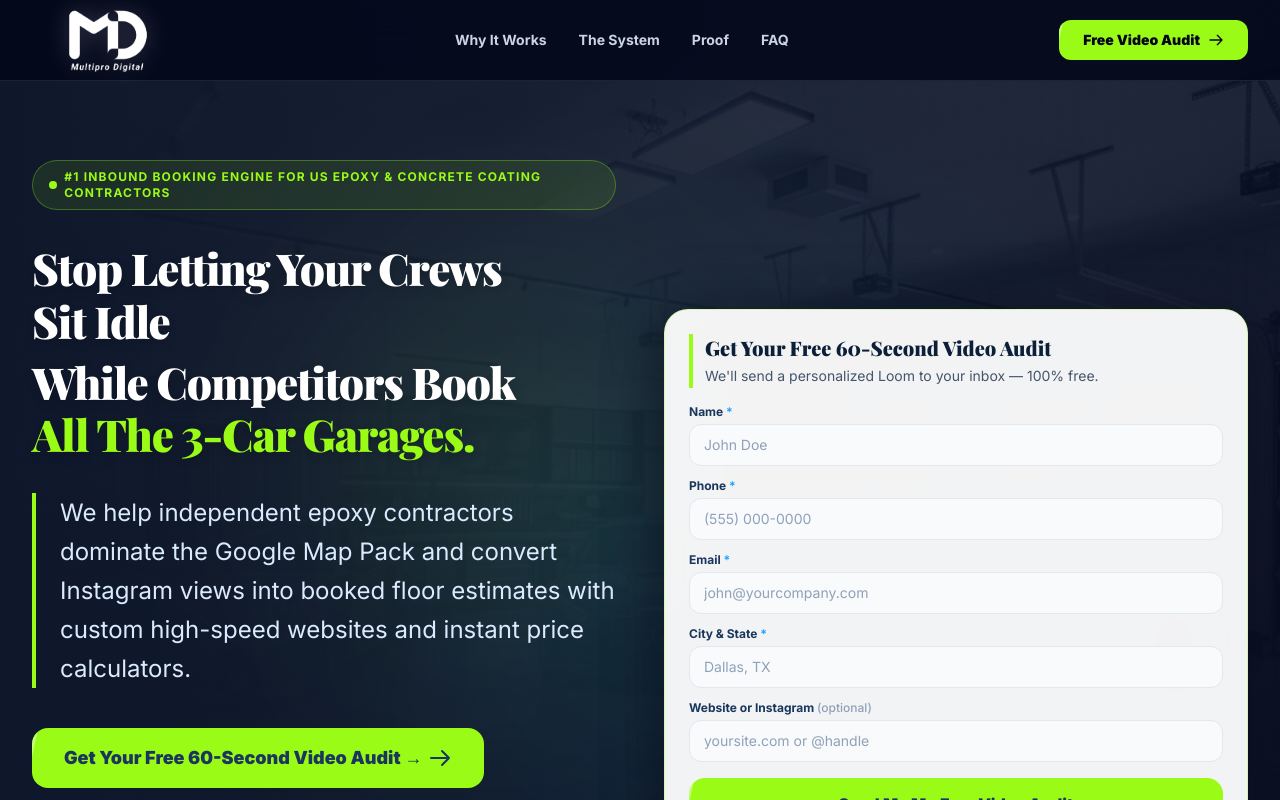
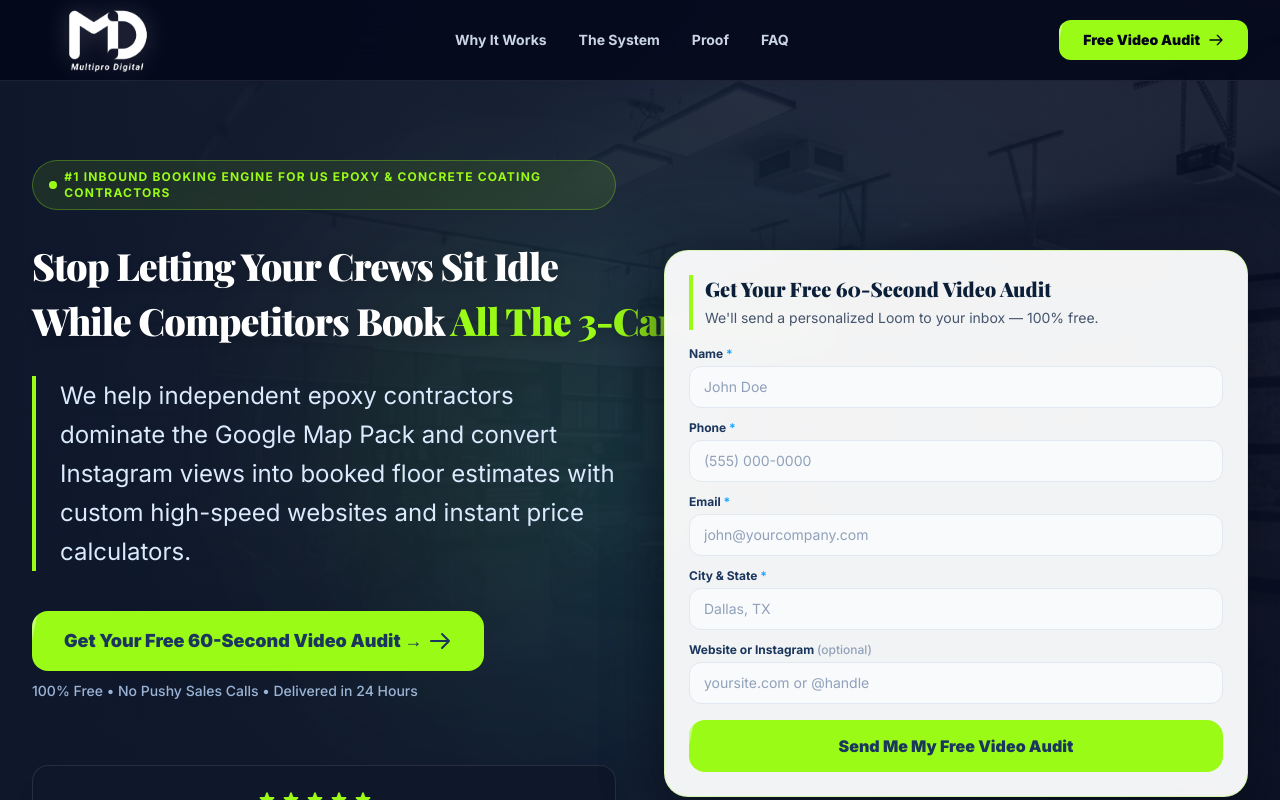
Before and after one commit to mahabubkabir40-ai/multipro-digital, a Next.js app: page / in a window 1280 px wide. Shown: the top 800 px of the page. Built offline with nearby package versions, Linux system fonts and the light colour scheme; a web font is replaced by a local one.

Commit message:
Enforce 'Stop Letting Your Crews Sit Idle' strictly on one single line

```diff
--- a/src/components/Hero.tsx
+++ b/src/components/Hero.tsx
@@ -49,9 +49,9 @@ export default function Hero() {
               <span className="text-brand-lime text-xs font-bold tracking-widest uppercase font-sans">#1 Inbound Booking Engine for US Epoxy & Concrete Coating Contractors</span>
             </div>
 
-            <h1 className="text-3xl sm:text-4xl lg:text-[2.2rem] xl:text-[2.75rem] font-serif font-black text-white leading-[1.2] tracking-tight mb-6 sm:mb-8 lg:drop-shadow-lg">
-              <span className="block">Stop Letting Your Crews <span className="whitespace-nowrap">Sit Idle</span></span>
-              <span className="block mt-1 sm:mt-2">While Competitors Book <span className="text-brand-lime font-black whitespace-nowrap">All The 3-Car Garages.</span></span>
+            <h1 className="text-2xl sm:text-3xl lg:text-[1.85rem] xl:text-[2.35rem] font-serif font-black text-white leading-[1.25] tracking-tight mb-6 sm:mb-8 lg:drop-shadow-lg">
+              <span className="block lg:whitespace-nowrap">Stop Letting Your Crews Sit Idle</span>
+              <span className="block mt-1 sm:mt-2 lg:whitespace-nowrap">While Competitors Book <span className="text-brand-lime font-black">All The 3-Car Garages.</span></span>
             </h1>
 
             <p className="mt-4 text-base sm:text-lg md:text-2xl text-blue-100 w-full sm:max-w-3xl font-sans leading-relaxed mb-8 sm:mb-10 border-l-4 border-brand-lime pl-4 sm:pl-6">
```
